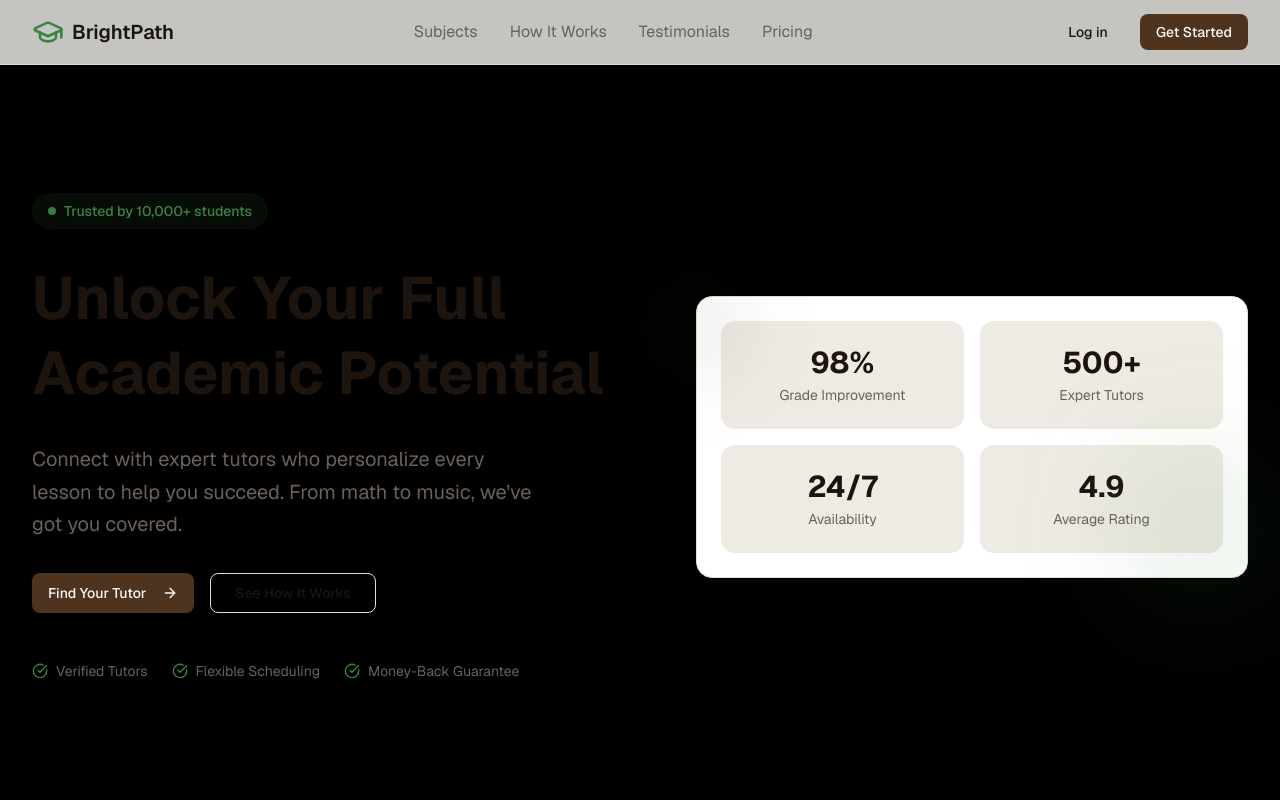
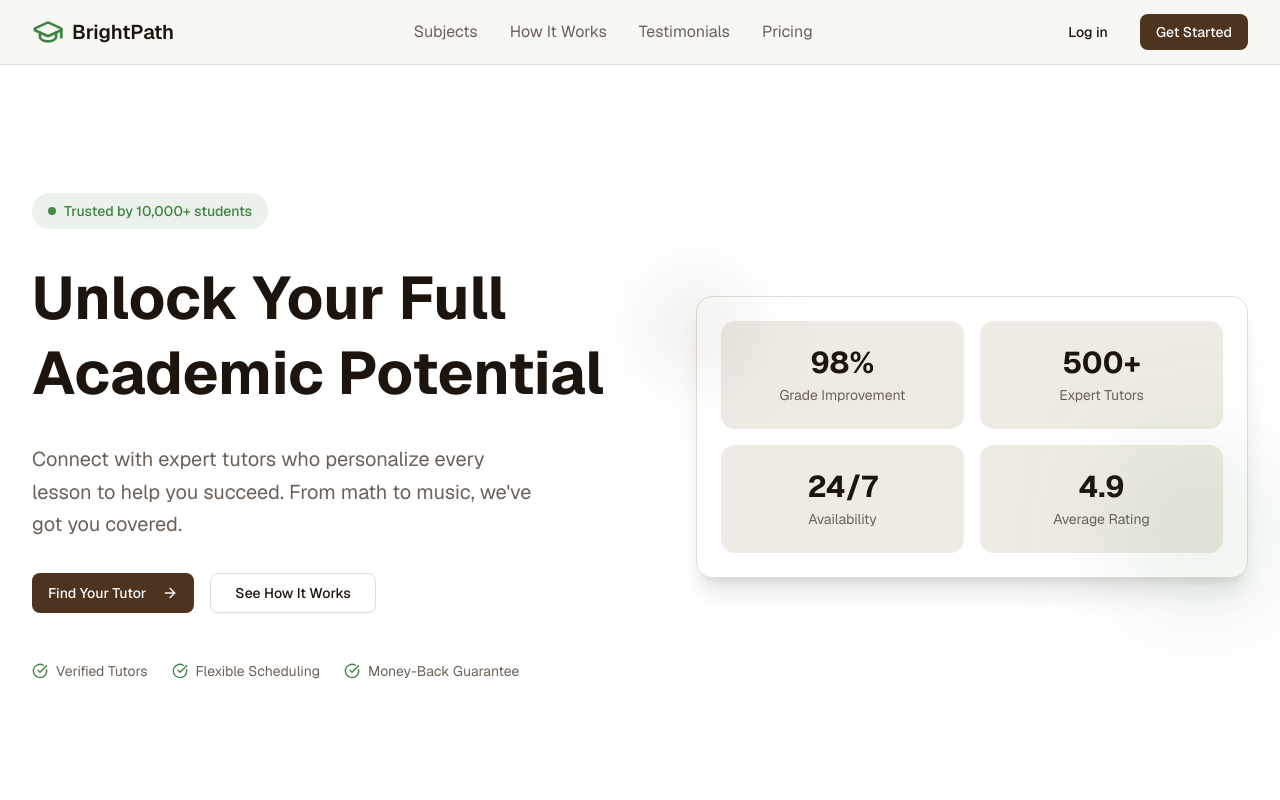
Before and after one commit to SanjayMarathe/vercel-demo, a Next.js app: page / in a window 1280 px wide. Shown: the top 800 px of the page. Built offline with nearby package versions, Linux system fonts and the light colour scheme.

Commit message:
feat: Change background color from black to white

```diff
--- a/app/page.tsx
+++ b/app/page.tsx
@@ -8,7 +8,7 @@ import { Footer } from "@/components/footer"
 
 export default function Home() {
   return (
-    <div className="min-h-screen bg-black">
+    <div className="min-h-screen bg-white">
       <Header />
       <main>
         <HeroSection />
```
